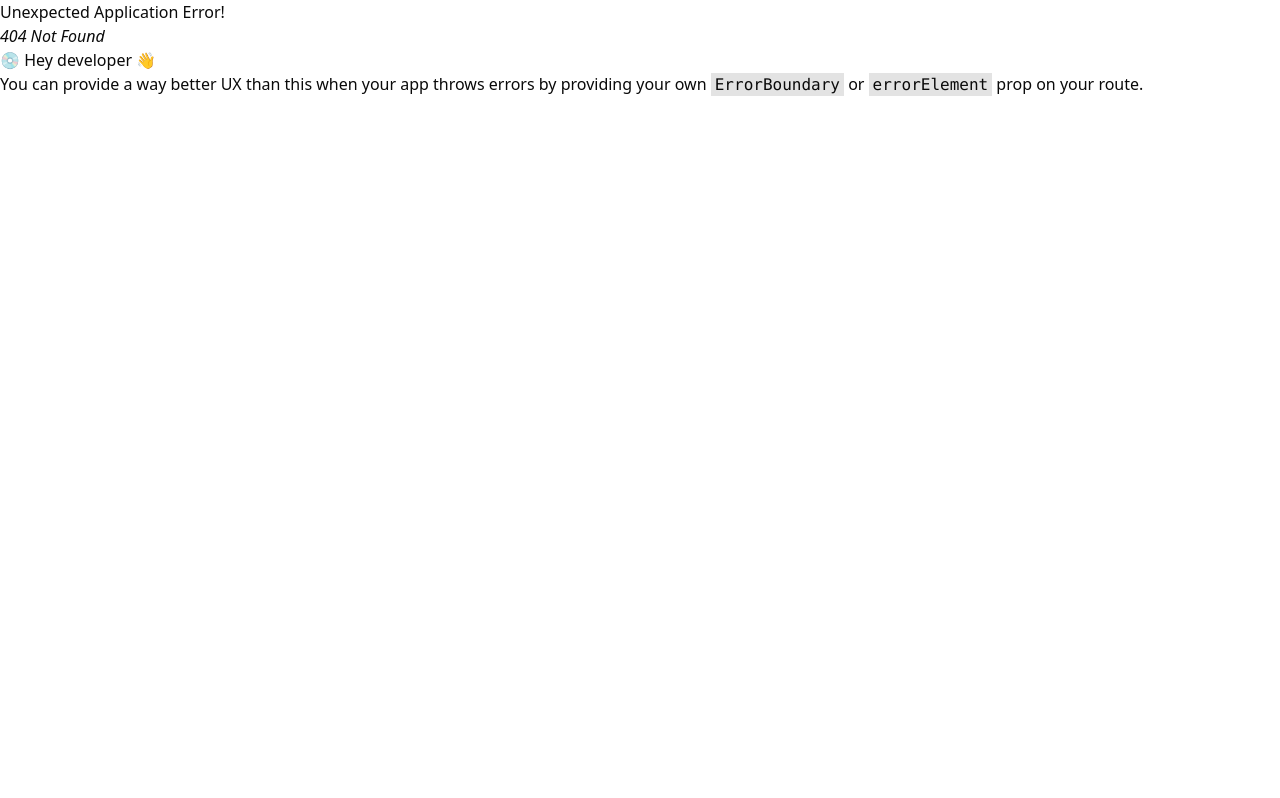
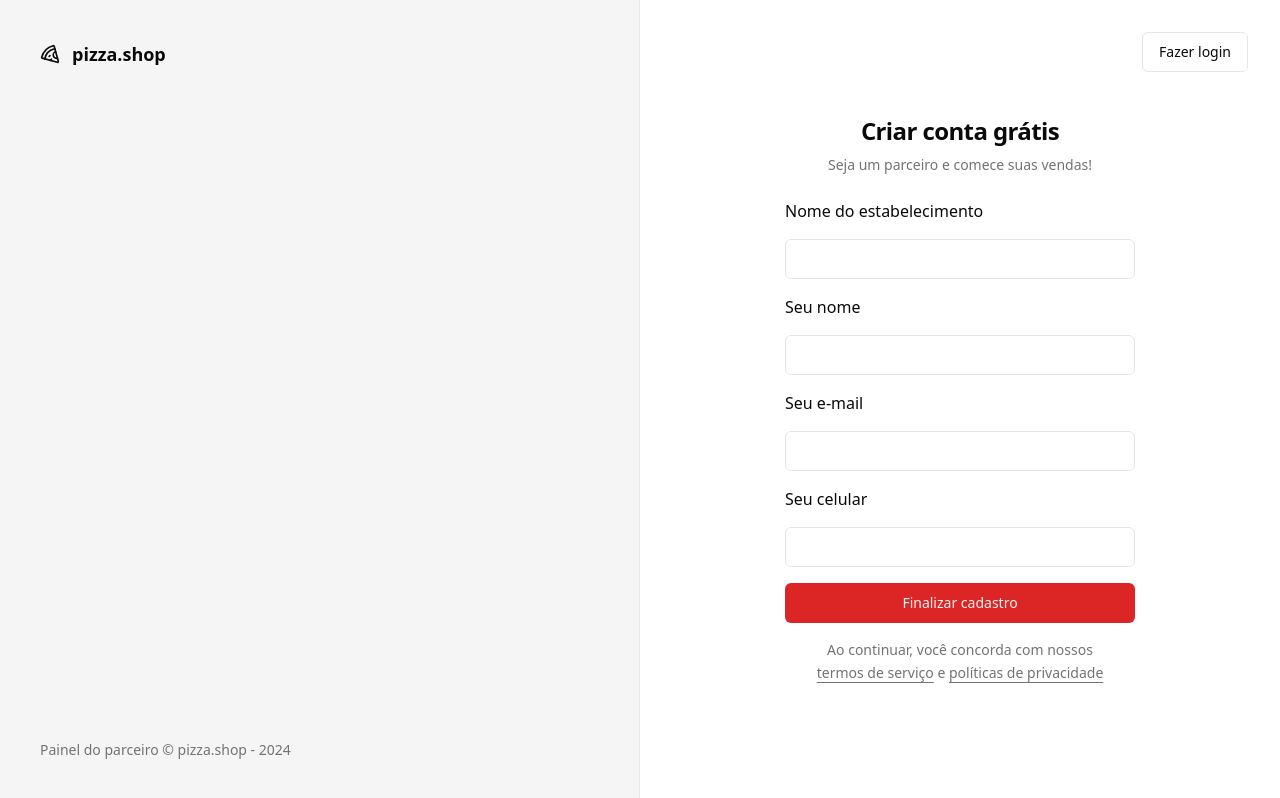
Before and after one commit to juninho15830/04-pizza-shop, a React (Vite) app: page /sign-up in a window 1280 px wide. Before the commit this address had no page. Built offline with nearby package versions, Linux system fonts and the light colour scheme.

Commit message:
add toast and sign-up

```diff
--- a/package.json
+++ b/package.json
@@ -23,6 +23,7 @@
     "react-helmet-async": "^2.0.5",
     "react-hook-form": "^7.53.2",
     "react-router-dom": "^6.28.0",
+    "sonner": "^1.7.0",
     "sort-by": "^0.0.2",
     "tailwind-merge": "^2.5.4",
     "tailwindcss-animate": "^1.0.7",
@@ -33,8 +34,8 @@
     "@types/node": "^22.9.0",
     "@types/react": "^18.3.12",
     "@types/react-dom": "^18.3.1",
+    "@typescript-eslint/parser": "^6.0.0",
     "@vitejs/plugin-react": "^4.3.3",
-    "@typescript-eslint/parser": "^6.0.0",
     "autoprefixer": "^10.4.20",
     "eslint": "^8.57.1",
     "eslint-plugin-react-hooks": "^4.6.0",
--- a/src/App.tsx
+++ b/src/App.tsx
@@ -1,5 +1,6 @@
 import { Helmet, HelmetProvider } from 'react-helmet-async'
 import { RouterProvider } from 'react-router-dom'
+import { Toaster } from 'sonner'
 
 import { router } from './routes'
 
@@ -7,6 +8,7 @@
   return (
     <HelmetProvider>
       <Helmet titleTemplate="%s | pizza.shop" />
+      <Toaster richColors/>
       <RouterProvider router={router} />
     </HelmetProvider>
   )
--- a/src/pages/_layouts/auth.tsx
+++ b/src/pages/_layouts/auth.tsx
@@ -13,7 +13,7 @@
           Painel do parceiro &copy; pizza.shop - {new Date().getFullYear()}
         </footer>
       </div>
-      <div className="flex flex-col items-center justify-center">
+      <div className="relative flex flex-col items-center justify-center">
         <Outlet />
       </div>
     </div>
--- a/src/pages/auth/sign-in.tsx
+++ b/src/pages/auth/sign-in.tsx
@@ -5,6 +5,8 @@
 
 import { Button } from '@/components/ui/button'
 import { Input } from '@/components/ui/input'
+import { toast } from 'sonner'
+import { Link } from 'react-router-dom'
 
 const signInForm = z.object({
   email: z.string().email(),
@@ -20,14 +22,31 @@
   } = useForm<SignInForm>()
 
   async function handleSignIn(data: SignInForm) {
-    console.log(data)
-    await new Promise((resolve) => setTimeout(resolve, 2000))
+    try {
+      console.log(data)
+
+      await new Promise((resolve) => setTimeout(resolve, 2000))
+
+      toast.success('Enviamos um link de autenticação para o seu e-mail.', {
+        action: {
+          label: 'Reenviar',
+          onClick: () => handleSignIn(data),
+        }
+      })
+    } catch {
+      toast.error('Credenciais invalidas.')
+    }
   }
 
   return (
     <>
       <Helmet title="Login" />
       <div className="p-8">
+        <Button variant="outline" asChild className='absolute right-8 top-8'>
+          <Link to="/sign-up">
+            Novo estabelecimento
+          </Link>
+        </Button>
         <div className="flex w-[350px] flex-col justify-center gap-6">
           <div className="flex flex-col gap-2 text-center">
             <h1 className="text-2xl font-semibold tracking-tight">
--- /dev/null
+++ b/src/pages/auth/sign-up.tsx
@@ -0,0 +1,98 @@
+import { Label } from '@radix-ui/react-label'
+import { Helmet } from 'react-helmet-async'
+import { useForm } from 'react-hook-form'
+import * as z from 'zod'
+import { Link, useNavigate } from 'react-router-dom'
+
+import { Button } from '@/components/ui/button'
+import { Input } from '@/components/ui/input'
+import { toast } from 'sonner'
+
+const signUpForm = z.object({
+  restaurantName: z.string(),
+  managerName: z.string(),
+  phone: z.string(),
+  email: z.string().email(),
+})
+
+type SignUpForm = z.infer<typeof signUpForm>
+
+export function SignUp() {
+  const navigate = useNavigate()
+
+  const {
+    register,
+    handleSubmit,
+    formState: { isSubmitting },
+  } = useForm<SignUpForm>()
+
+  async function handleSignUp(data: SignUpForm) {
+    try {
+      console.log(data)
+
+      await new Promise((resolve) => setTimeout(resolve, 2000))
+
+      toast.success('Restaurante cadastrado com sucesso.', {
+        action: {
+          label: 'Login',
+          onClick: () => navigate('/sign-in'),
+        }
+      })
+    } catch {
+      toast.error('Erro ao cadastrar restaurante.')
+    }
+  }
+
+  return (
+    <>
+      <Helmet title="Cadastro" />
+      <div className="p-8">
+        <Button variant="outline" asChild className='absolute right-8 top-8'>
+          <Link to="/sign-ip">
+            Fazer login
+          </Link>
+        </Button>
+        <div className="flex w-[350px] flex-col justify-center gap-6">
+          <div className="flex flex-col gap-2 text-center">
+            <h1 className="text-2xl font-semibold tracking-tight">
+              Criar conta grátis
+            </h1>
+            <p className="text-sm text-muted-foreground">
+              Seja um parceiro e comece suas vendas!
+            </p>
+          </div>
+          <form
+            onSubmit={handleSubmit(handleSignUp)}
+            className="flex flex-col gap-4"
+          >
+            <div className="space-y-4">
+              <Label htmlFor="restaurantName">Nome do estabelecimento</Label>
+              <Input id="restaurantName" type="text" {...register('restaurantName')}></Input>
+            </div>
+
+            <div className="space-y-4">
+              <Label htmlFor="managerName">Seu nome</Label>
+              <Input id="managerName" type="text" {...register('managerName')}></Input>
+            </div>
+
+            <div className="space-y-4">
+              <Label htmlFor="email">Seu e-mail</Label>
+              <Input id="email" type="email" {...register('email')}></Input>
+            </div>
+
+            <div className="space-y-4">
+              <Label htmlFor="phone">Seu celular</Label>
+              <Input id="phone" type="tel" {...register('phone')}></Input>
+            </div>
+
+            <Button disabled={isSubmitting} className="w-full" type="submit">
+              Finalizar cadastro
+            </Button>
+
+            <p className='px-6 text-center text-sm leading-relaxed text-muted-foreground'>Ao continuar, você concorda com nossos <a className='underline underline-offset-4' href="">termos de serviço</a> e <a className='underline underline-offset-4' href="">políticas de privacidade</a></p>
+          </form>
+        </div>
+      </div>
+    </>
+  )
+}
```
Also changed, not shown: src/routes.tsx (+6 -1 lines), 1 other file (tests, documents, lock files or other folders).
